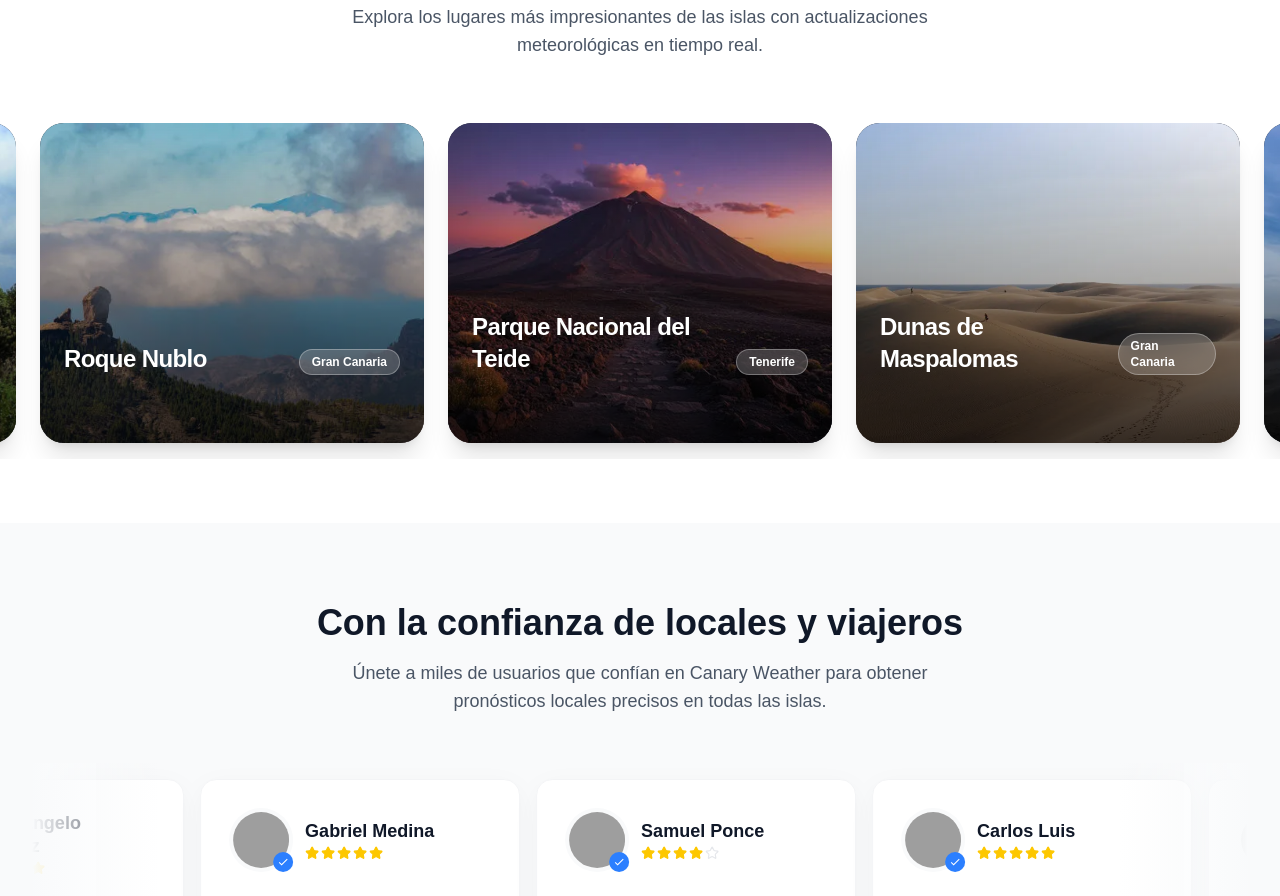
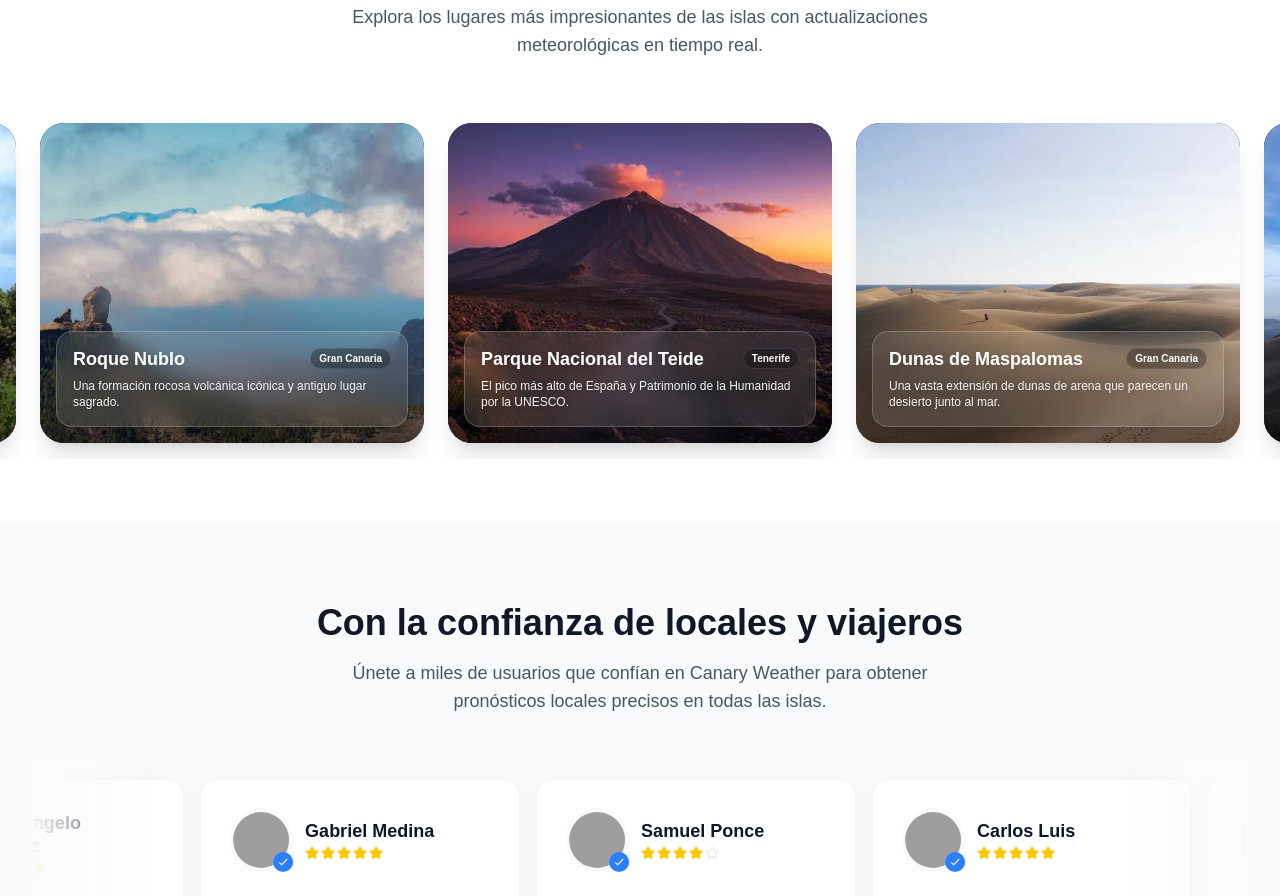
Before and after one commit to aangelo21/canary-weather, a React (Vite) app in the folder frontend/: page / in a window 1280 px wide. Shown: the part 1200-2096 px from the top of the page. Built offline with nearby package versions, Linux system fonts and the light colour scheme; no server answers; grey boxes are pictures that could not be loaded.

Commit message:
feat: enhance styling of destination cards in DestinationCarousel component

```diff
--- a/frontend/src/components/home/DestinationCarousel.jsx
+++ b/frontend/src/components/home/DestinationCarousel.jsx
@@ -185,18 +185,18 @@ export default function DestinationCarousel() {
                                         loading="lazy"
                                         className="absolute inset-0 w-full h-full object-cover transition-transform duration-700 group-hover:scale-110"
                                     />
-                                    <div className="absolute inset-0 bg-gradient-to-t from-black/90 via-black/40 to-transparent opacity-80 group-hover:opacity-90 transition-opacity duration-300" />
+                                    <div className="absolute inset-0 bg-gradient-to-t from-black/80 via-transparent to-transparent opacity-60 group-hover:opacity-80 transition-opacity duration-300" />
 
-                                    <div className="absolute bottom-0 left-0 right-0 p-6 translate-y-2 group-hover:translate-y-0 transition-transform duration-300">
-                                        <div className="flex justify-between items-end mb-3">
-                                            <h3 className="text-2xl font-bold text-white tracking-tight">
+                                    <div className="absolute bottom-4 left-4 right-4 p-4 bg-white/10 backdrop-blur-md rounded-2xl border border-white/20 shadow-lg transition-all duration-300 group-hover:bg-white/20 group-hover:scale-[1.02]">
+                                        <div className="flex justify-between items-start mb-2">
+                                            <h3 className="text-lg font-bold text-white leading-tight drop-shadow-md">
                                                 {t(`destinations.${dest.key}.name`)}
                                             </h3>
-                                            <span className="bg-white/20 backdrop-blur-md text-white text-xs font-bold px-3 py-1 rounded-full border border-white/30">
+                                            <span className="shrink-0 ml-2 bg-black/30 text-white text-[10px] font-bold px-2 py-0.5 rounded-full border border-white/10">
                                                 {t(`destinations.${dest.key}.location`)}
                                             </span>
                                         </div>
-                                        <p className="text-gray-200 text-sm line-clamp-2 opacity-0 group-hover:opacity-100 transition-opacity duration-300 delay-100">
+                                        <p className="text-gray-100 text-xs line-clamp-2 drop-shadow-sm">
                                             {t(`destinations.${dest.key}.description`)}
                                         </p>
                                     </div>
```
